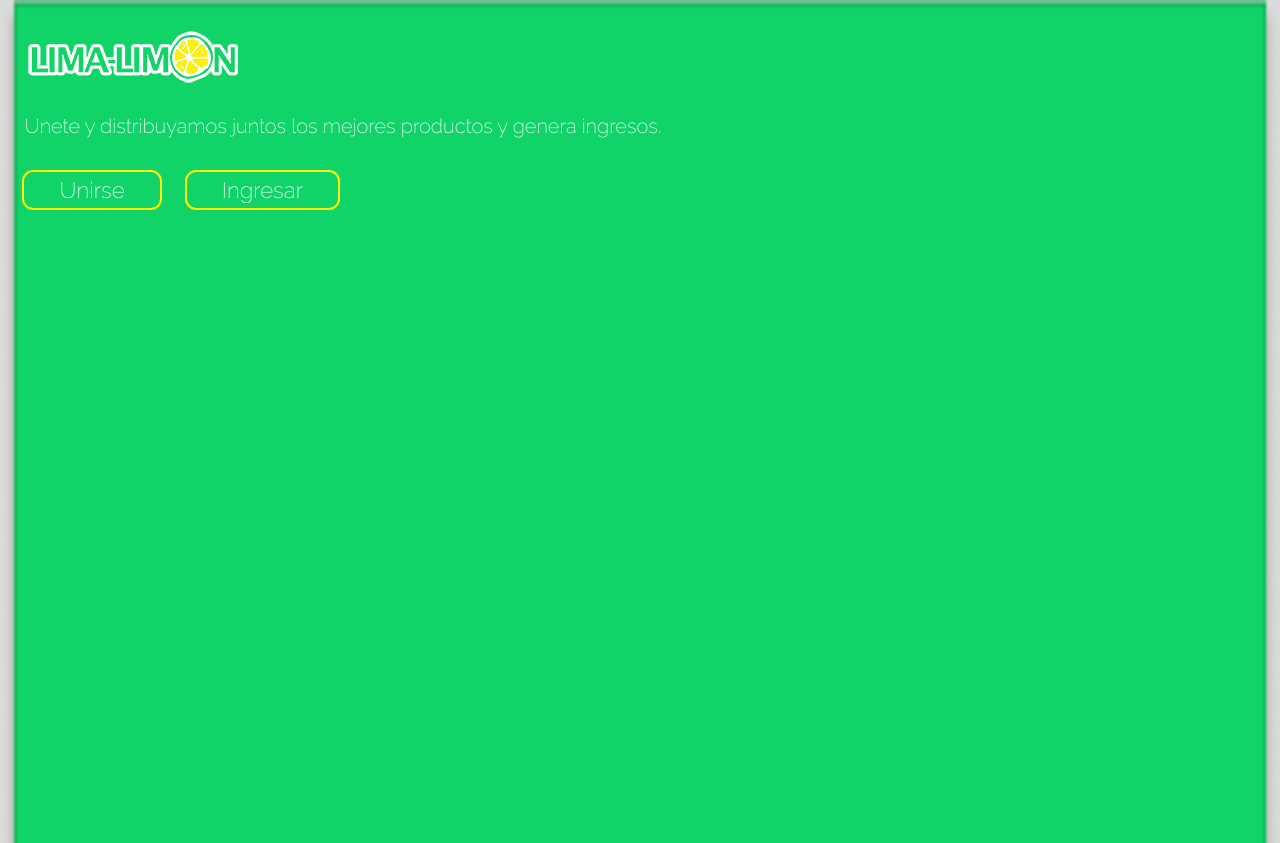
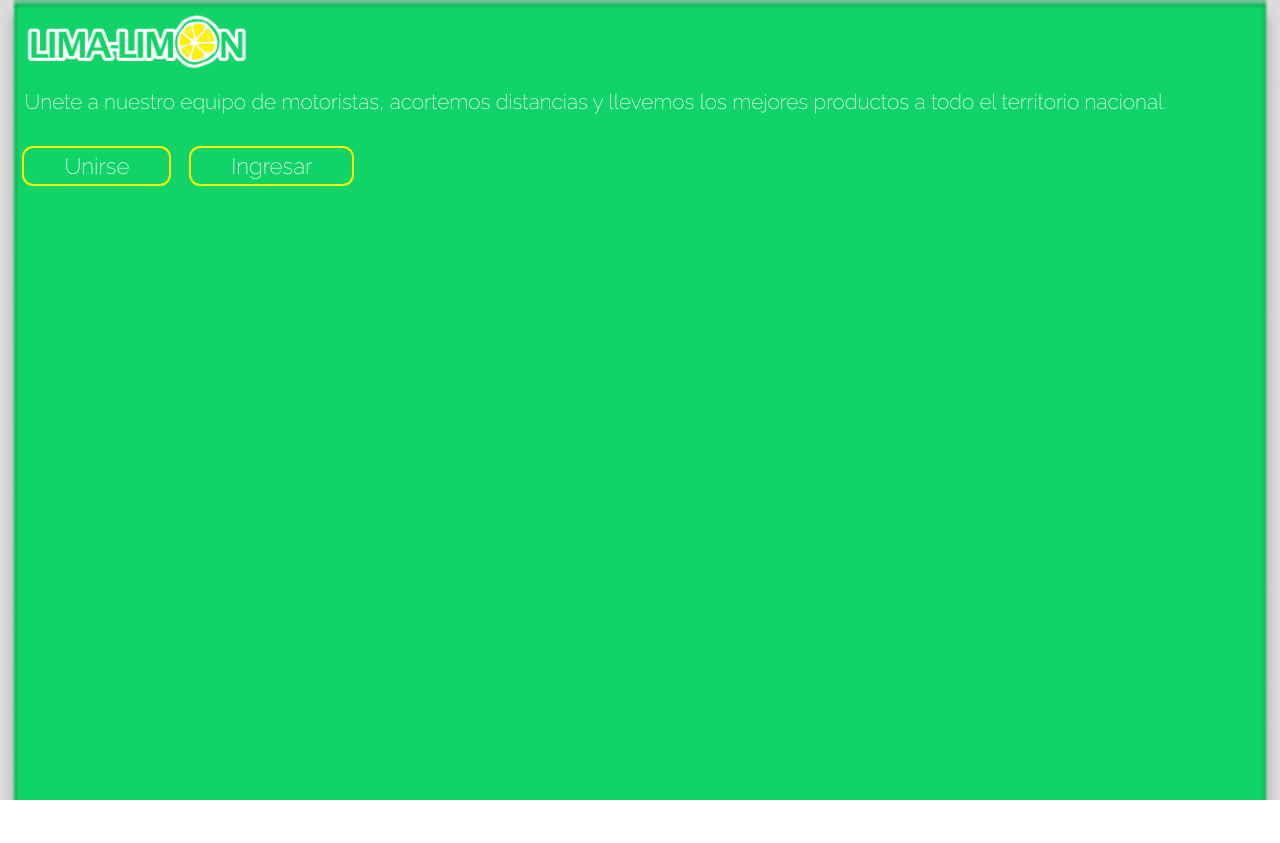
Before and after one commit to luisberto99/IS-912-Proyecto_Motoristas, an Angular app: page / in a window 1280 px wide. After the commit the page ends 800 px from the top, so only its background shows below. Built offline with nearby package versions, Linux system fonts and the light colour scheme.

Commit message:
Estilos y maquetacion landing lista

```diff
--- a/src/app/Core/landing-page/landing-page.component.html
+++ b/src/app/Core/landing-page/landing-page.component.html
@@ -1,16 +1,13 @@
 <div class="body">
 
-    <header class="header">
-        <img class="img" src="assets/imgs/LogoLima.png" alt="Lima Limon Logo">
-    </header>
+    <img class="img" src="assets/imgs/lima.png" alt="Lima Limon Logo">
 
-    <main class="main">
-        <div>
-            <p class="msj">Unete y distribuyamos juntos los mejores productos y genera ingresos.</p>
-        </div>
-        <div class="bottons">
-            <li><a href="#">Unirse</a></li>
-            <li><a href="#">Ingresar</a></li>
-        </div>
-    </main>
+    <p class="msj">Unete a nuestro equipo de motoristas, acortemos distancias y llevemos los mejores productos a todo el territorio nacional.</p>
+
+    <div class="bottons">
+        <li><a (click)="unirse()">Unirse</a></li>
+        <li><a (click) = "ingresar()">Ingresar</a></li>
+    </div>
+
+
 </div>
--- a/src/app/Core/landing-page/landing-page.component.sass
+++ b/src/app/Core/landing-page/landing-page.component.sass
@@ -5,6 +5,7 @@ $Alert: #FEF102
 $Dark: #053D1E
 $Black: #000000
 $White: #FFFFFF
+
 
 *
     box-sizing: border-box
@@ -17,8 +18,8 @@ $White: #FFFFFF
     background-repeat: no-repeat, no-repeat
     position: relative
     // overflow: hidden
-    width: 100%
-    height: 100%
+    width: 100vw
+    height: 100vh
     background-color: $Background
     padding: 0.6rem
 
@@ -32,45 +33,42 @@ $White: #FFFFFF
         // margin: auto
         margin-left: 10px
         margin-bottom: 1.5rem
-        .img
-            width: 250px
-.main
-    position: relative
-    margin: auto
-    // min-width: 600px
-    // min-height: 400px
-    width: 100vw
-    height: 90vh
-
-    // max-width: 1024px
-    color: $White
-    background-color: transparent
-
+    .img
+        width: 260px
+        margin-left: 0.6rem
     .bottons
-        // position: relative
-
+        background: transparent
         li
             text-decoration: none
             display: inline-block
-            margin-right: 10px
-            padding: 5px 2.2rem
+            margin-right: 5px
+            padding: 5px 2.5rem
             // background-color: $Primary
             margin-top: 1rem
             margin-left: 0.8rem
             border-radius: 0.7rem
             border: $Alert 2px solid
-
             a
                 text-decoration: none
                 color: $White
                 font-size: 1.4rem
                 font-family: 'Raleway'
                 // font-stretch: semi-condensed
-.msj
-    font-family: 'Raleway'
-    font-size: 20px
-    color: $White
-    width: 78%
-    margin-top: 0.7rem
-    margin-bottom: 1rem
-    margin-left: 15px
+        li:hover
+            background-color: $Secundary
+
+    .msj
+        font-family: 'Raleway'
+        font-size: 1.3rem
+        color: $White
+        width: 95%
+        margin-top: 0.7rem
+        margin-bottom: 1rem
+        margin-left: 15px
+
+    .deliveryImg
+        width: 100%
+        // height: 500px
+        margin-top: 20%
+    .p
+        display: none
--- a/src/app/Core/landing-page/landing-page.component.ts
+++ b/src/app/Core/landing-page/landing-page.component.ts
@@ -12,4 +12,13 @@ export class LandingPageComponent implements OnInit {
   ngOnInit(): void {
   }
 
+  unirse(){
+    console.log("unirse....");
+
+  }
+
+  ingresar(){
+    console.log("ingresar....");
+
+  }
 }
```
Also changed, not shown: src/assets/imgs/lima.png (added).
